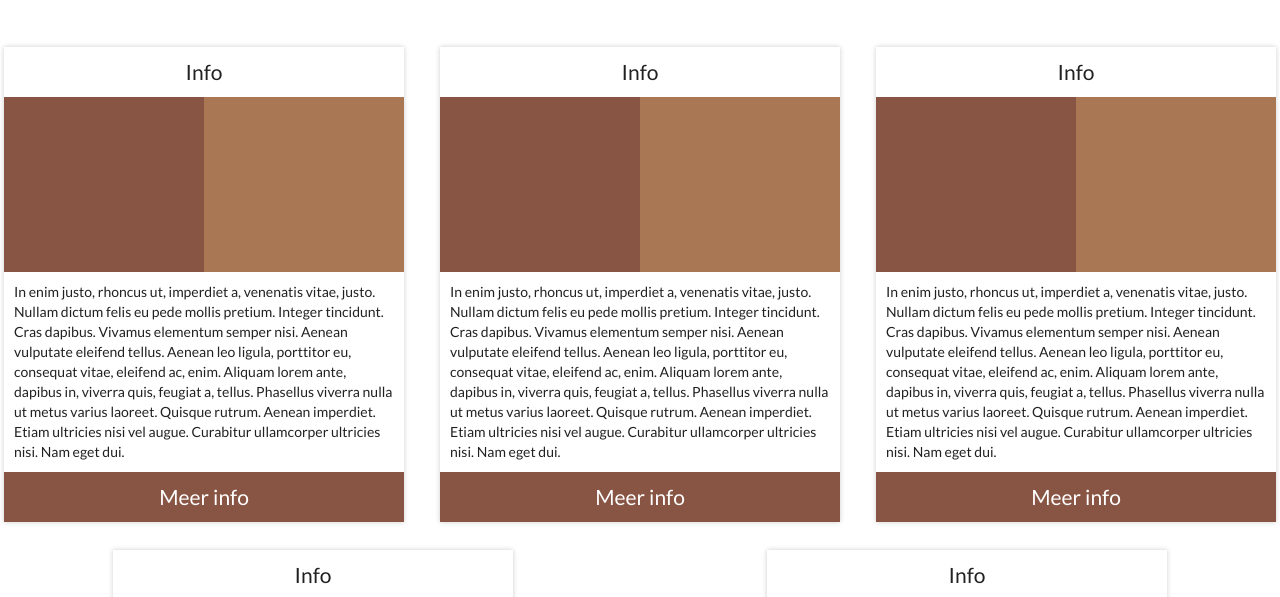
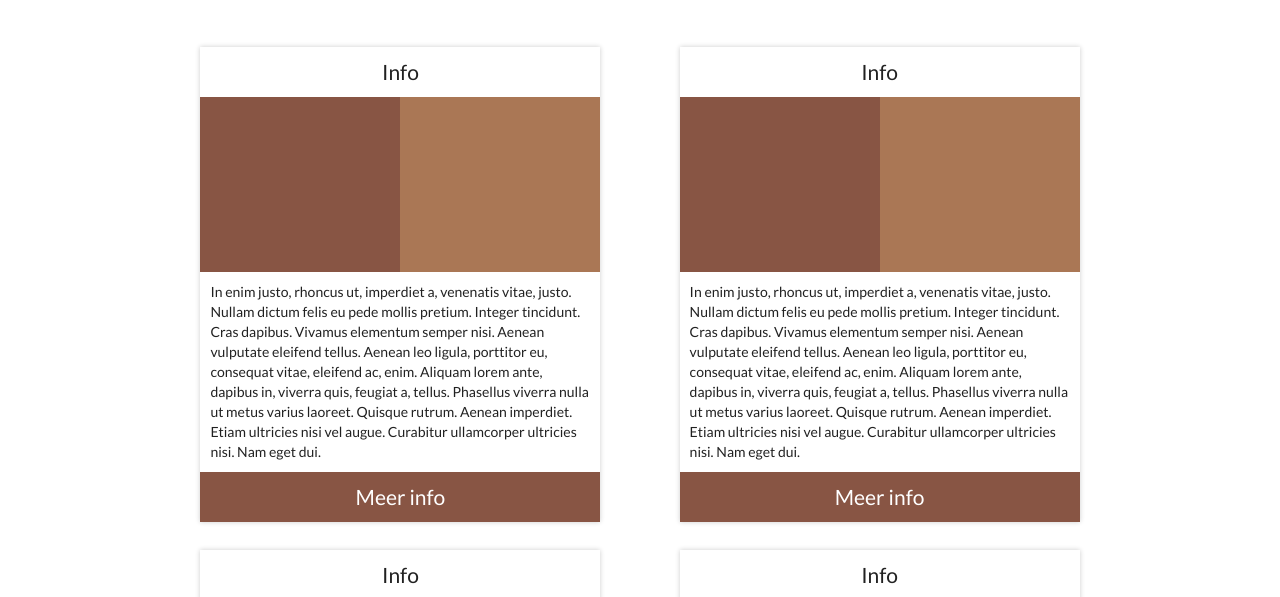
Before and after one commit to 2nddigital/layout-framework, a website: page src/renovatie.html in a window 1280 px wide. Shown: the part 163-760 px from the top of the page. Drawn offline with nearby package versions, Linux system fonts and the light colour scheme; files that its build step writes are made by us from their sources; files whose address does not match are found by name.

Commit message:
block spacing

```diff
--- a/src/renovatie.html
+++ b/src/renovatie.html
@@ -41,7 +41,7 @@
 
 <div class="spacer"></div>
 
-<div class="ui equal width stackable grid">
+<div class="ui equal width stackable grid lemmen-info">
     <div class="equal width row">
         <div class="column">
             <div class="lemmen-info-block">
@@ -62,6 +62,27 @@
                 <a href="#" class="block-info-request"><span>Meer info</span></a>
             </div>
         </div>
+        <div class="column">
+            <div class="lemmen-info-block">
+                <div class="block-title"><span>Info</span></div>
+                <div class="block-visuals">
+                    <div class="block-visual" style="background-color: #885544">
+
+                    </div>
+                    <div class="block-visual" style="background-color: #AA7755">
+
+                    </div>
+                </div>
+                <div class="block-content">
+                    <p>
+                        In enim justo, rhoncus ut, imperdiet a, venenatis vitae, justo. Nullam dictum felis eu pede mollis pretium. Integer tincidunt. Cras dapibus. Vivamus elementum semper nisi. Aenean vulputate eleifend tellus. Aenean leo ligula, porttitor eu, consequat vitae, eleifend ac, enim. Aliquam lorem ante, dapibus in, viverra quis, feugiat a, tellus. Phasellus viverra nulla ut metus varius laoreet. Quisque rutrum. Aenean imperdiet. Etiam ultricies nisi vel augue. Curabitur ullamcorper ultricies nisi. Nam eget dui.
+                    </p>
+                </div>
+                <a href="#" class="block-info-request"><span>Meer info</span></a>
+            </div>
+        </div>
+    </div>
+    <div class="equal width row">
         <div class="column">
             <div class="lemmen-info-block">
                 <div class="block-title"><span>Info</span></div>
--- a/src/style/lemmen.less
+++ b/src/style/lemmen.less
@@ -81,6 +81,9 @@ body {
     .block-title;
     color: white;
     background-color: @lemmen-accent-first;
+    &:hover{
+      background-color: @lemmen-primary-first;
+    }
   }
 }
 
@@ -298,6 +301,17 @@ body {
     }
   }
 
+  .lemmen-info{
+    .row .column{
+      &:nth-child(2) > .lemmen-info-block{
+        margin: 0 auto 0 2vw !important;
+      }
+      &:nth-child(1) > .lemmen-info-block{
+        margin: 0 2vw 0 auto !important;
+      }
+    }
+  }
+
   .lemmen-info-block{
     margin: 0 auto 0 auto;
   }
```
